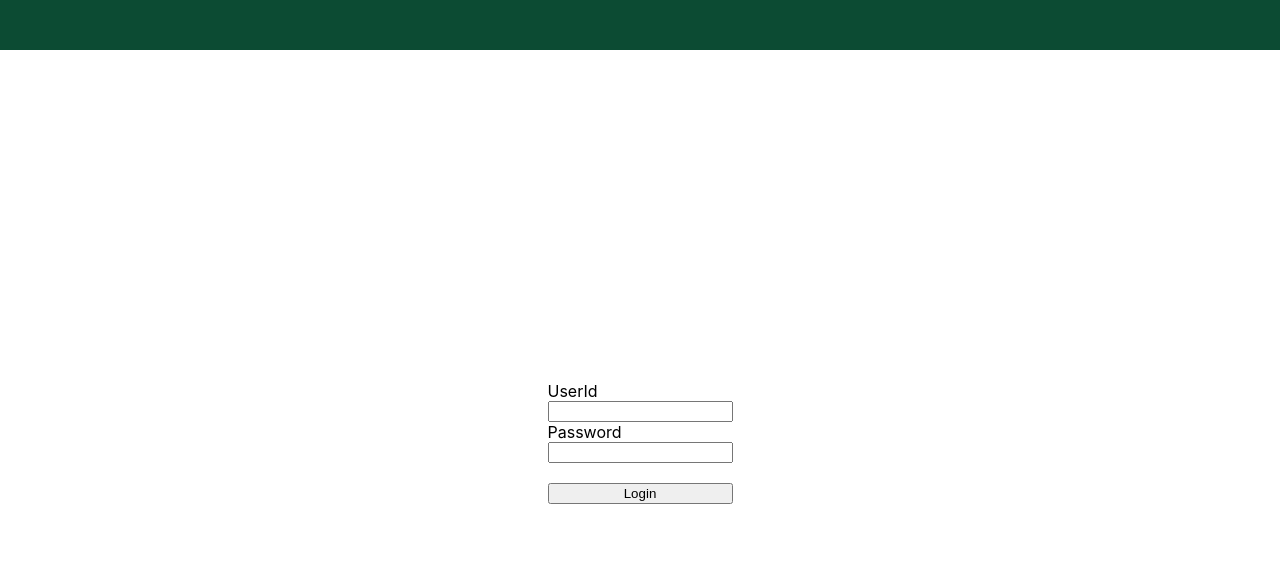
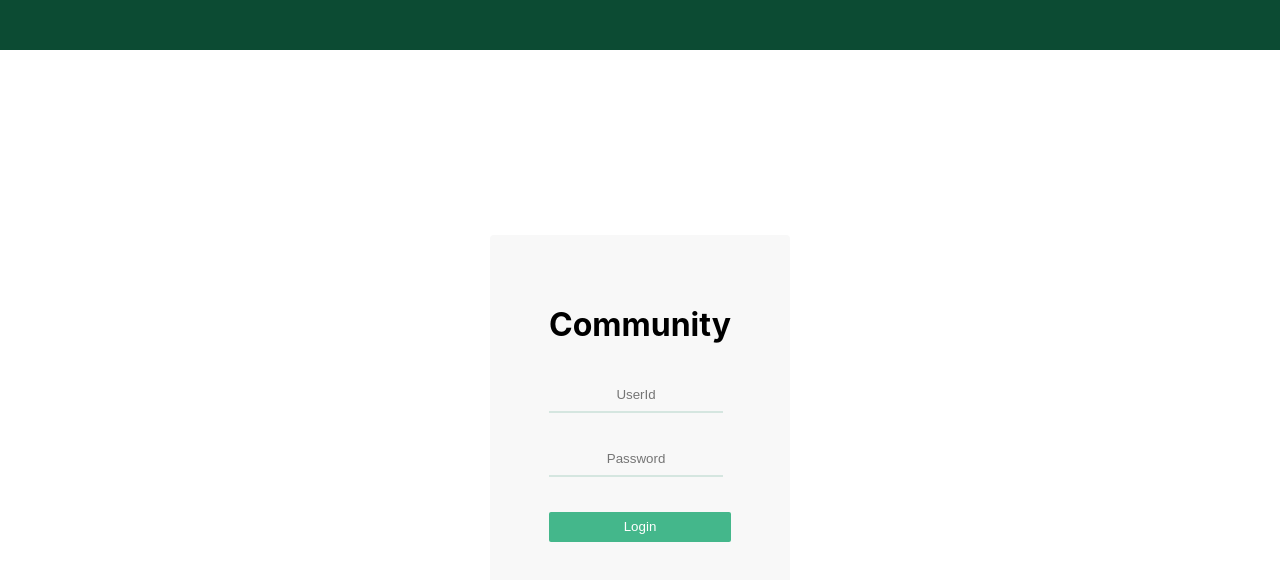
Before and after one commit to AlpoxTutoring/react-project1, a React (Create React App) app in the folder jiseong-choi/: page /login in a window 1280 px wide. Shown: the top 580 px of the page. Built offline with nearby package versions, Linux system fonts and the light colour scheme; the HTML template or start-up script is replaced by a standard one.

Commit message:
almostEnd of loginPage

```diff
--- a/jiseong-choi/src/components/views/LoginPage/LoginPage.js
+++ b/jiseong-choi/src/components/views/LoginPage/LoginPage.js
@@ -37,18 +37,17 @@ function LoginPage() {
     }
 
     return (
-        <div className="login-container">
-            <form className="login-form" onSubmit={onSubmitHandler}>
-                <label>UserId</label>
-                <input type="text" value={id} onChange={onUserIdHandler} />
-                <label>Password</label>
-                <input type="password" value={password} onChange={onPasswordHandler} />
-
-                <br />
-                <button type='submit' >
-                    Login
-                </button>
-            </form>
+        <div className="login-wrapper">
+            <div className="login-container">
+                <form className="login-form" onSubmit={onSubmitHandler}>
+                    <h2 className="login-form__title">Community</h2>
+                    <input className="login-form__input" placeholder="UserId" type="text" value={id} onChange={onUserIdHandler} />
+                    <input className="login-form__input" placeholder="Password" type="password" value={password} onChange={onPasswordHandler} />
+                    <button className="login-button" type='submit' >
+                        Login
+                    </button>
+                </form>
+            </div>
         </div>
     )
 }
--- a/jiseong-choi/src/components/views/LoginPage/Loingpage.css
+++ b/jiseong-choi/src/components/views/LoginPage/Loingpage.css
@@ -1,12 +1,63 @@
+.login-wrapper{
+    width: 100%;
+    height: 90vh;
+    display: flex;
+    justify-content: center;
+    align-items: center;
+}
+
 .login-container{
     display: flex;
     justify-content: center;
     align-items: center;
-    width: 100%;
-    height: 98vh;
+    border-radius: 4px;
+    width: 300px;
+    height: 350px;
+    margin: 45px auto;
+    background-color: #f8f8f8;
 }
 
 .login-form{
     display: flex;
     flex-direction: column;
 }
+
+.login-form__input{
+    margin: 15px 0;
+    width: 170px;
+    height: 30px;
+    border: none;
+    background-color: #f8f8f8;
+    border-bottom: 2px solid #d5e6e0;
+}
+
+.login-form__input::placeholder{
+    text-align: center;
+}
+
+.login-form__input:focus{
+    transition: 1s ease-in-out;
+    border-color: #35C361;
+    outline: none;
+}
+
+.login-form__title{
+    display: flex;
+    justify-content: center;
+    margin-bottom: 20px;
+    font-size: 32px;
+}
+
+.login-button{
+    margin-top: 20px;
+    height: 30px;
+    border: none;
+    background-color: #44B78B;
+    color: white;
+    border-radius: 2px;
+}
+
+.login-button:hover{
+    transition: 0.5s ease-in-out;
+    background-color: #1C8364;
+}
--- a/jiseong-choi/src/components/views/RegisterPage/RegisterPage.js
+++ b/jiseong-choi/src/components/views/RegisterPage/RegisterPage.js
@@ -43,6 +43,7 @@ function RegisterPage() {
     }
 
     return (
+
         <div className="register-container">
             <form className="register-form" onSubmit={onSubmitHandler}>
                 <h1 className="register-title">Community</h1>
```
Also changed, not shown: 1 other file (tests, documents, lock files or other folders).
